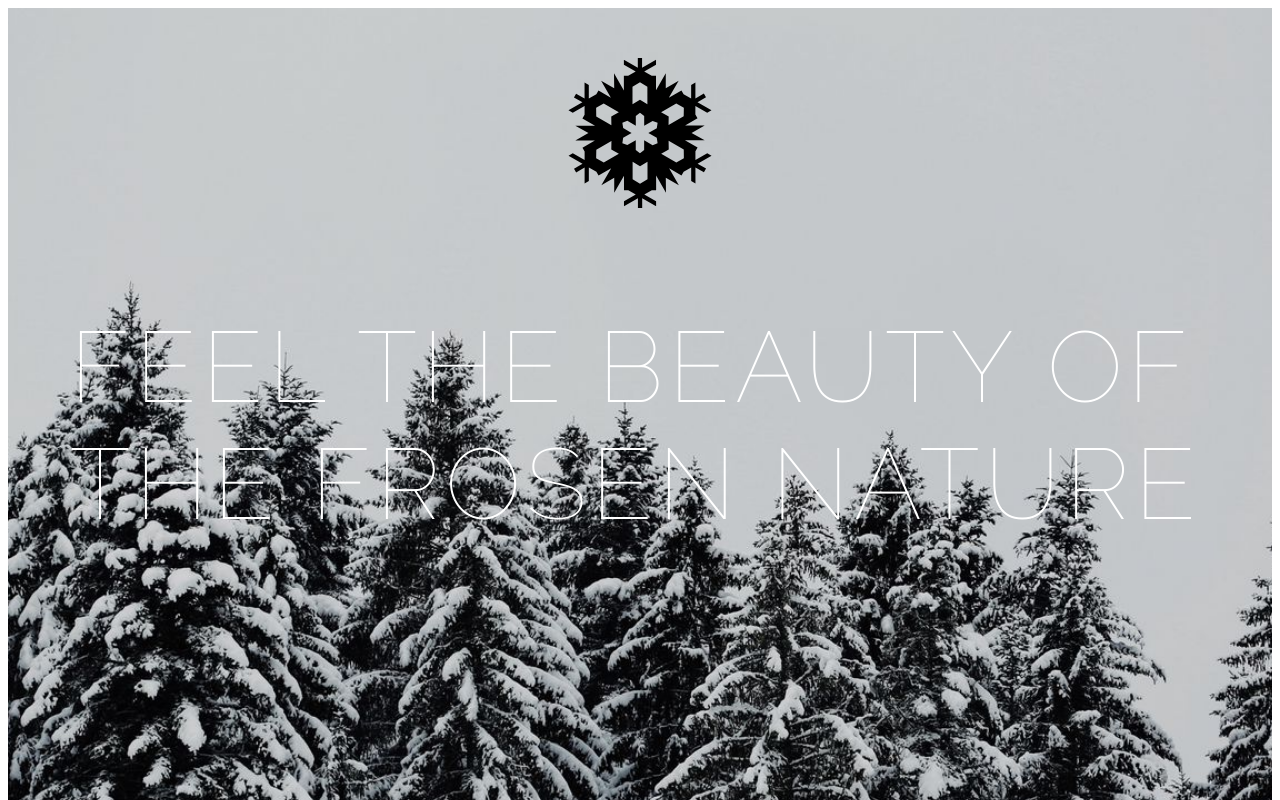
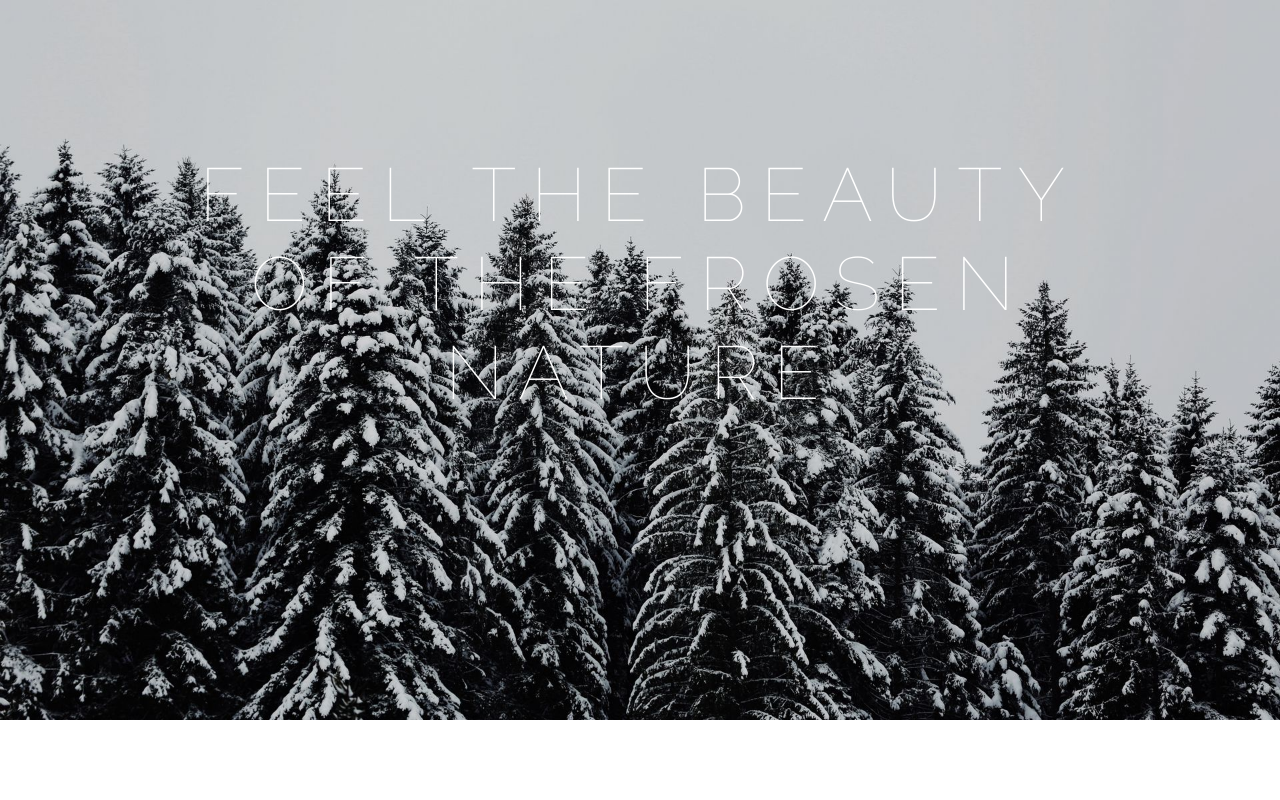
Before and after one commit to AKarginov/Winter_project, a website: page src/index.html in a window 1280 px wide. Shown: the top 800 px of the page. Drawn offline with Linux system fonts and the light colour scheme.

Commit message:
second commit

```diff
--- a/src/css/scss/style.scss
+++ b/src/css/scss/style.scss
@@ -1,33 +1,57 @@
 @import "nullstyle.scss";
-@import url('https://fonts.googleapis.com/css2?family=Raleway:wght@100&display=swap');
+@import url('https://fonts.googleapis.com/css2?family=Raleway:wght@100;200&display=swap');
 @import url('https://fonts.googleapis.com/css2?family=Amatic+SC&display=swap');
+body{
+	overflow-x: hidden;
+	margin: 0;
+}
+.wrapper{
+    width: 100%;
+	padding: 0;
+    }
 .container{
-    width: 1140px;
-    margin: 0 auto;
-    position: relative;
+    width: 100%;
+	height: 1080px;
+
     }
-.promo{
-    height: 1200px;
-    background:url('../../img/snow_trees.jpg') center center/cover no-repeat;
+.container__block{
+	background:url('../../img/snow_trees.jpg') 0 0/100% no-repeat;
+	width: 100%;
+	height: 100%;
+	padding-top: 150px;
+	display: flex;
+	justify-content: center;
+	align-items: flex-start;
 }
-.logo__img{
-    width: 150px;
-    display: block;
-    position: relative;
-    margin: auto;
-    top: 50px;
+.title-block{
+    height: 400px;
+	max-width: 90%;
+/* 	margin: auto; */
+
 
 
 }
-.title{
+.title-block__title{
+	display: inline-block;
+	text-align: center;
+	width: 100%;
     font-family: 'Raleway', sans-serif;
-    font-size: 100px;
-    letter-spacing: 5px;
+	color: rgb(255, 255, 255);
+	/* text-shadow: 5px 10px 10px rgb(0, 0, 0); */
+    font-size: 75px;
+	font-weight: 100;
+    letter-spacing: 15px;
     text-transform: uppercase;
-    color: rgb(255, 255, 255);
-    display: inline-block;
-    margin-top: 150px;
-    overflow:visible;
+	animation: show 3s;
+
+
+.title-block__title-text{
+	margin: 0px;
+}
+@keyframes show {
+
+	from {opacity: 0;} to {opacity: 1;}
+	}
 
 }
 .promo2{
@@ -37,7 +61,7 @@
 }
 .btn{
     position: relative;
-    top: 300px;
+    top: 200px;
     font-family: 'Amatic SC', cursive;
     font-size: 70px;
     letter-spacing: 5px;
--- a/src/index.html
+++ b/src/index.html
@@ -4,23 +4,27 @@
     <meta charset="UTF-8">
     <meta http-equiv="X-UA-Compatible" content="IE=edge">
     <meta name="viewport" content="width=device-width, initial-scale=1.0">
-    <title>Document</title>
+    <title>Winter jorney to the nature</title>
     <link rel="stylesheet" href="./css/css/style.css" class="rel">
 </head>
 <body>
-<section class="promo">
+<div class="wrapper">
         <div class="container">
-        <div class="logo">
-            <img src="./img/snowflake-xmas-shape-svgrepo-com.svg" alt="oops" class="logo__img">
-            <div class="title">Feel the beauty of the frosen nature</div>
+            <div class="container__block">
+                <div class="title-block">
+                    <div class="title-block__title">
+                        <p class="title-block__title-text p1">Feel the beauty </p>
+                        <p class="title-block__title-text p2">of the frosen nature</p>
+                    </div>
+                </div>
+            </div>
         </div>
 
-    </div>
-</section>
     <section class="promo2">
         <button class="btn">
             Watch more
         </button>
     </section>
+</div>
 </body>
 </html>
```
Also changed, not shown: src/css/css/style.css, src/css/scss/style.css, 1 other file. Lines whose indentation alone changed are shown as unchanged.
